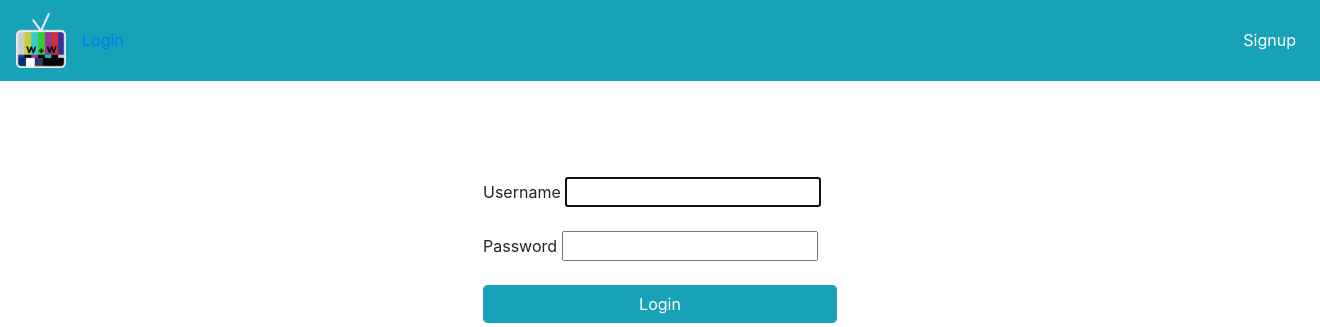
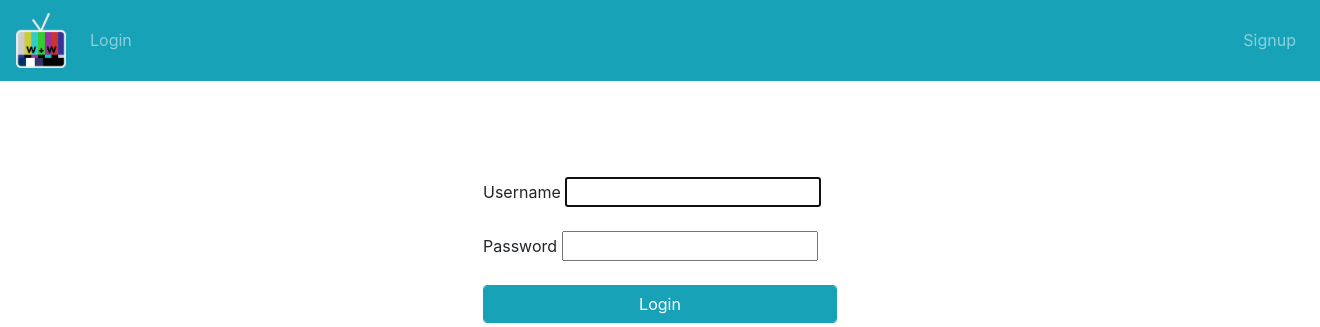
Before and after one commit to chodges7/WhatToWatch-Old-Repo, a Django app: page /login/ in a window 1320 px wide; the page is wider, and only the part inside the window is pictured. Shown: the top 327 px of that part. Run offline with Django 3.2, Linux system fonts and the light colour scheme; some libraries are stand-ins or nearby versions.

Commit message:
Made an asdf3 account + profile picture. Fixed navbar links.

```diff
--- a/watch/templates/base.html
+++ b/watch/templates/base.html
@@ -19,23 +19,19 @@
     </button>
 
     <div class="collapse navbar-collapse" id="navbarSupportedContent">
-          <ul class="navbar-nav navbar-right">
-            <li class="nav-item active">
-		<div class="">
+      <ul class="navbar-nav navbar-left">
         {% if user.is_authenticated %}
-      <a href="/profilePage/">{{ user.username }}<span class="sr-only">(current)</span></a>
-      <a href="/home/">Homepage<span class="sr-only">(current)</span></a>
+        <a class="nav-link" href="/profilePage/">{{ user.username }}<span class="sr-only">(current)</span></a>
+        <a class="nav-link" href="/home/">Homepage<span class="sr-only">(current)</span></a>
         {% else %}
-			<a href="/login/">Login<span class="sr-only">(current)</span></a>
+        <a class="nav-link" href="/login/">Login<span class="sr-only">(current)</span></a>
         {% endif %}
-		</div>
-            </li>
       </ul>
     </div>
     <div class="collapse navbar-collapse" id="navbarSupportedContent"></div>
     <ul class="navbar-nav navbar-right">
 
-            	<li class="nav-item active">
+      <li class="">
         {% if user.is_authenticated %}
         <a class="nav-link" href="/logout/">Logout<span class="sr-only">(current)</span></a>
         {% else %}
```
Also changed, not shown: watch/static/profile-pics/me_again_taD6JoA.jpg (added). Lines whose indentation alone changed are shown as unchanged.
